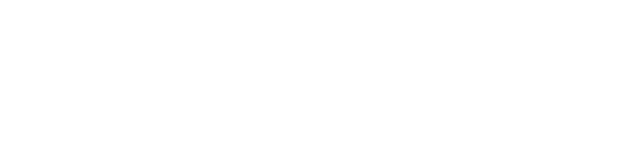
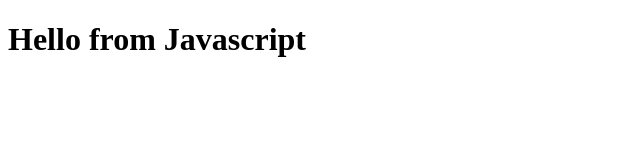
Before and after one commit to siobhanmccaffrey/git-workshop-2022, a plain HTML site: page index.html in a window 1280 px wide. Shown: the whole page, without its empty margins (0-640 px from the left). Drawn offline with Linux system fonts and the light colour scheme.

Commit message:
added h1

```diff
--- a/index.html
+++ b/index.html
@@ -6,6 +6,6 @@
     <meta name="viewport" content="width=device-width, initial-scale=1">
   </head>
   <body>
-
+    <h1>Hello from Javascript</h1>
   </body>
 </html>
```
